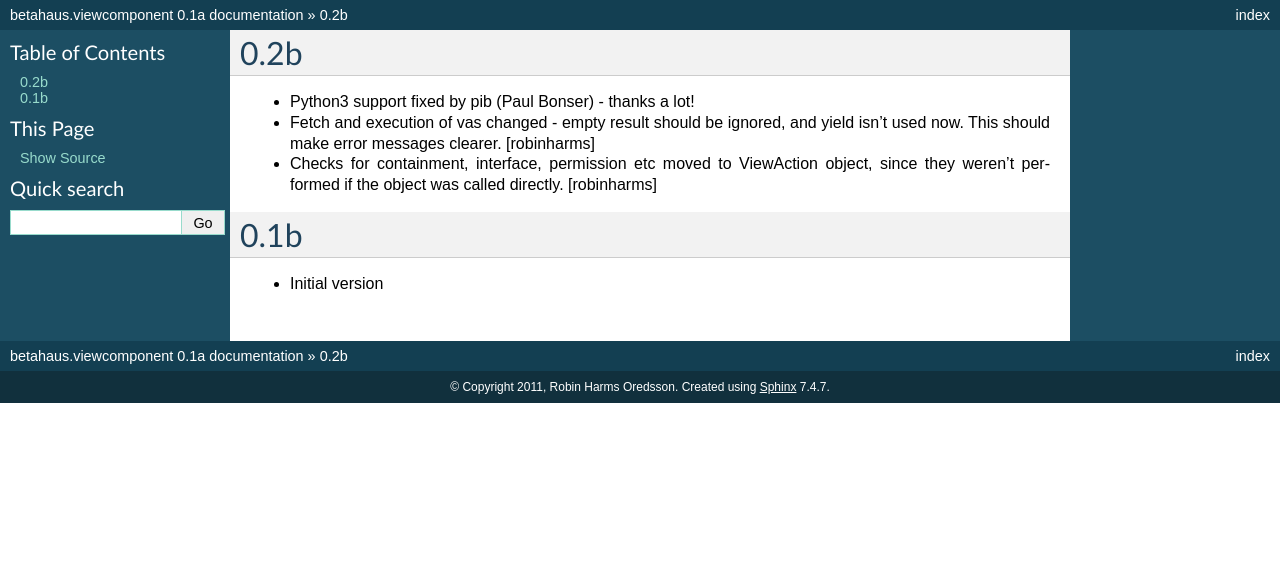
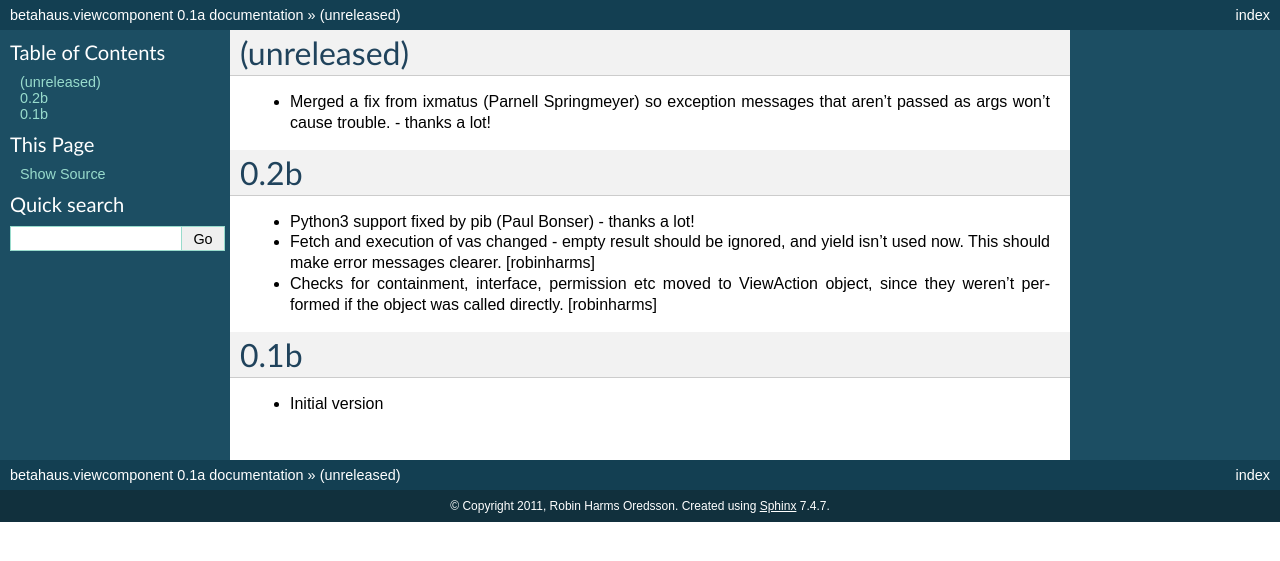
Before and after one commit to BetahausNGO/betahaus.viewcomponent, a Sphinx documentation site: the page built from docs/CHANGES.rst, in a window 1280 px wide. Shown: the top 561 px of the page. Built offline with Sphinx 7.4.7, drawn with Linux system fonts in a browser that asks for light colours.

Commit message:
Update CHANGES.rst

```diff
--- a/docs/CHANGES.rst
+++ b/docs/CHANGES.rst
@@ -1,3 +1,10 @@
+(unreleased)
+------------
+
+- Merged a fix from ixmatus (Parnell Springmeyer) so exception messages that aren't passed as args won't
+  cause trouble. - thanks a lot!
+
+
 0.2b
 ----
 
```
